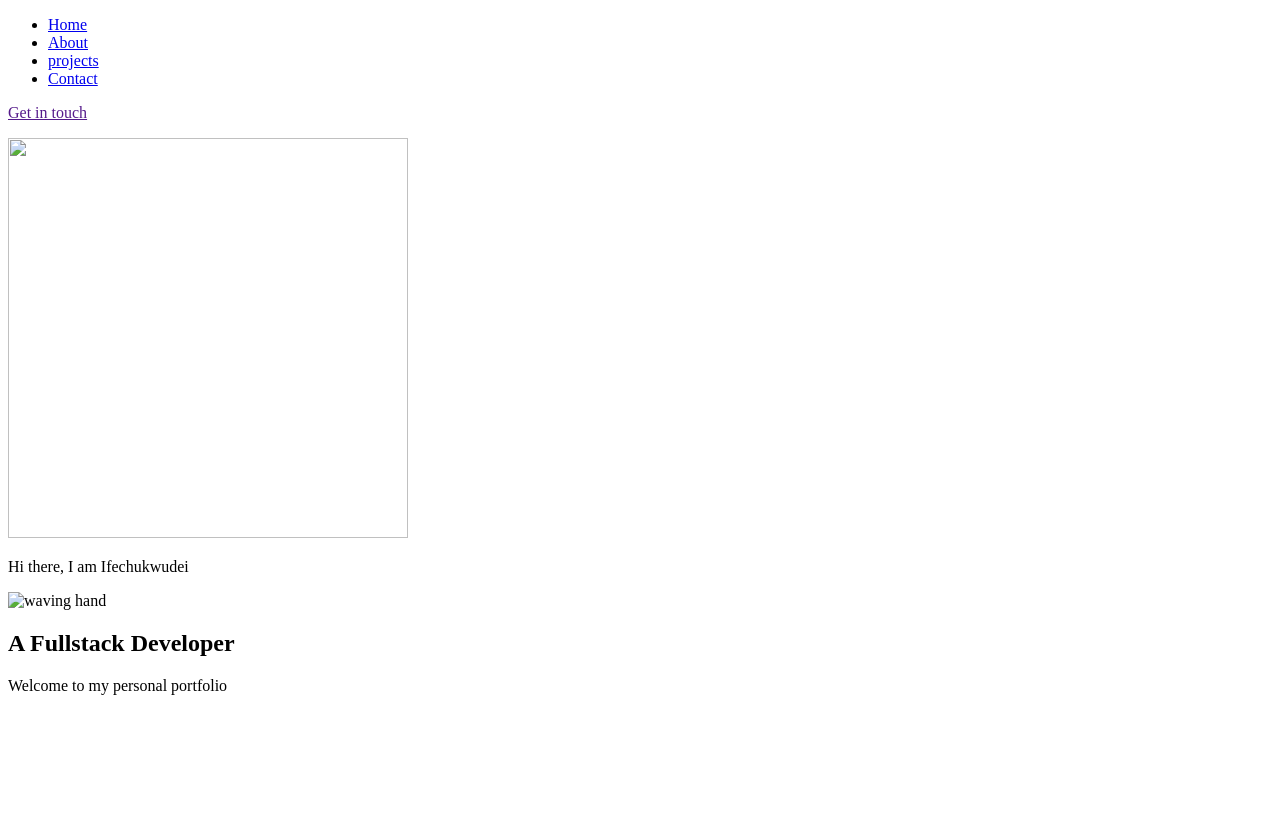
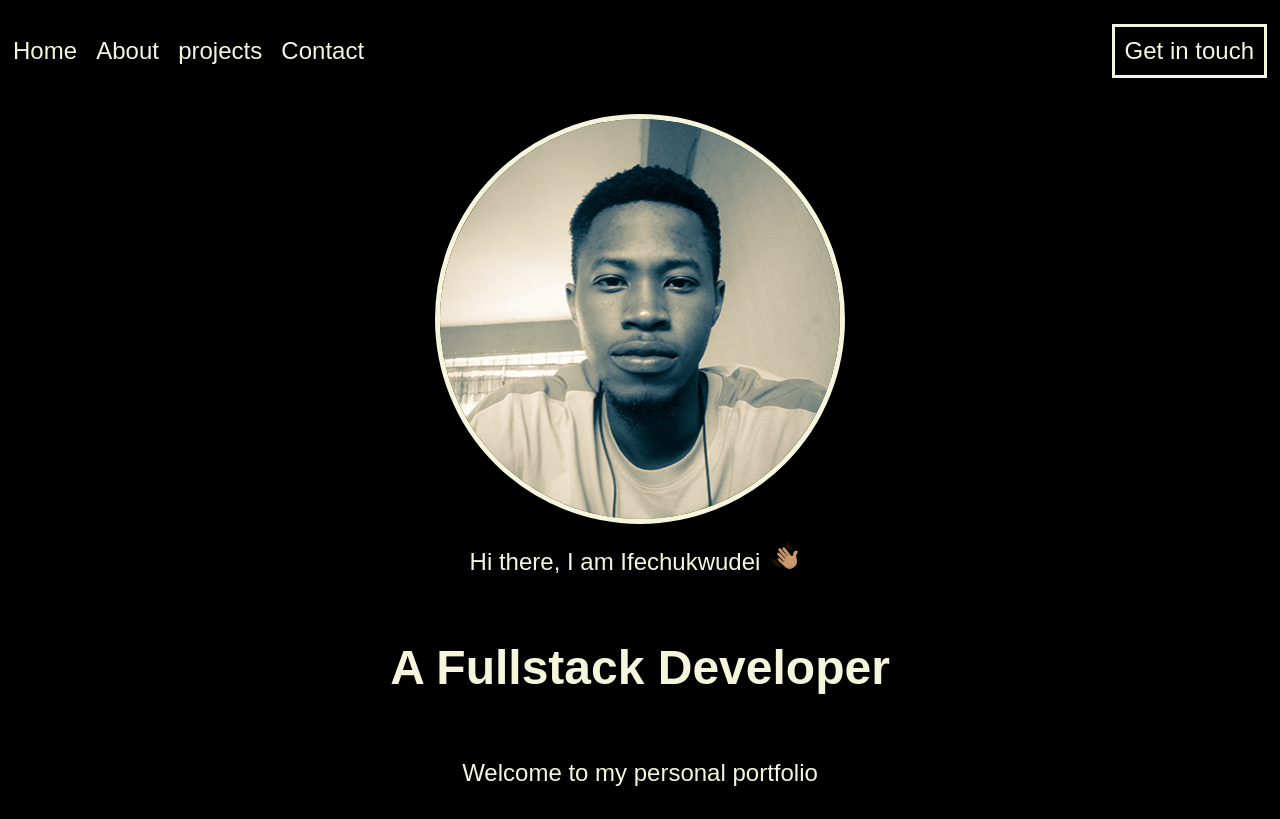
Before and after one commit to Ifechukwudei/chudeiDdev, a plain HTML site: page index.html in a window 1280 px wide. Drawn offline with Linux system fonts and the light colour scheme; the site is published under a folder, as on GitHub Pages, so addresses that start at the root find nothing.

Commit message:
new changes to the link

```diff
--- a/index.html
+++ b/index.html
@@ -5,7 +5,7 @@
     <meta http-equiv="X-UA-Compatible" content="IE=edge" />
     <meta name="viewport" content="width=device-width, initial-scale=1.0" />
     <title>my portfolio</title>
-    <link rel="stylesheet" href="/style.css" />
+    <link rel="stylesheet" href="style.css" />
   </head>
   <body>
     <header class="header">
@@ -20,7 +20,7 @@
     <section class="hero">
       <div class="hero__image">
         <img
-          src="/image/my pic.png"
+          src="image/my pic.png"
           alt=""
           height="400px"
           width="400px"
@@ -30,7 +30,7 @@
       <div class="text-contaner">
         <p class="hero__text one">Hi there, I am Ifechukwudei</p>
         <img
-          src="/Svg/waving-hand-skin-3-svgrepo-com.svg"
+          src="Svg/waving-hand-skin-3-svgrepo-com.svg"
           alt="waving hand"
           height="32px"
           width="50px"
```
